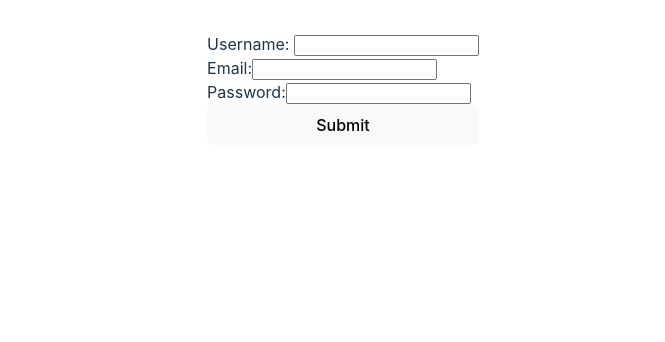
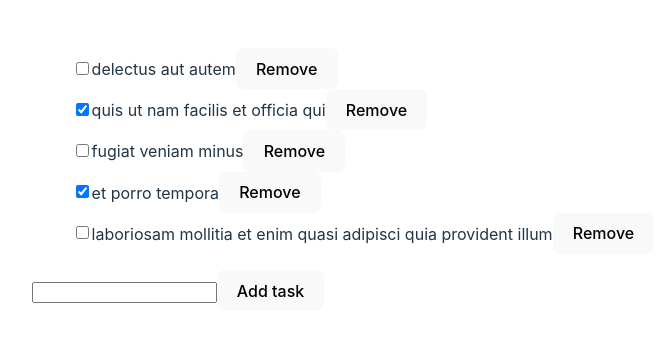
Before and after one commit to msrxse/react-challenges, a React (Vite) app: page / in a window 1280 px wide. Shown: the top 342 px of the page, without its empty margins (297-962 px from the left). Built offline with nearby package versions, Linux system fonts and the light colour scheme.

Commit message:
Build a task tracker application

```diff
--- a/src/App.tsx
+++ b/src/App.tsx
@@ -20,14 +20,16 @@ import { PostProvider } from './components/PostProvider'
 import FetchCustomHook from './components/FetchCustomHook'
 import CountdownTimer from './components/CountdownTimer'
 import FormValidations2 from './components/FormValidations2'
+import TaskTracker from './components/TaskTracker'
 
-const VISIBLE = 'form-validations-2'
+const VISIBLE = 'task-tracker'
 
 function App() {
   const [visible] = useState(VISIBLE)
 
   return (
     (visible === 'counter' && <Counter />) ||
+    (visible === 'task-tracker' && <TaskTracker />) ||
     (visible === 'form-validations-2' && <FormValidations2 />) ||
     (visible === 'countdown-timer' && <CountdownTimer />) ||
     (visible === 'fetch-custom-hook' && <FetchCustomHook />) ||
--- /dev/null
+++ b/src/components/TaskTracker.tsx
@@ -0,0 +1,102 @@
+/**
+ * Persistent Task Tracker
+ * Build a task tracker application that stores tasks locally, allowing users to access, delete and set complete tasks
+ */
+
+import { ChangeEvent, useState } from 'react'
+
+const DATA = [
+  {
+    id: 1,
+    title: 'delectus aut autem',
+    completed: false,
+  },
+  {
+    id: 2,
+    title: 'quis ut nam facilis et officia qui',
+    completed: true,
+  },
+  {
+    id: 3,
+    title: 'fugiat veniam minus',
+    completed: false,
+  },
+  {
+    id: 4,
+    title: 'et porro tempora',
+    completed: true,
+  },
+  {
+    id: 5,
+    title: 'laboriosam mollitia et enim quasi adipisci quia provident illum',
+    completed: false,
+  },
+]
+interface Task {
+  id: number
+  title: string
+  completed: boolean
+}
+const TaskTracker = () => {
+  const [tasks, setTasks] = useState<Task[]>(DATA)
+  const [newTask, setNewTask] = useState('')
+
+  const handleComplete = (e: ChangeEvent<HTMLInputElement>, id: number) => {
+    const { checked } = e.target
+    const newTasks = tasks.map((each) => {
+      if (each.id === id) {
+        return {
+          ...each,
+          completed: checked,
+        }
+      }
+      return each
+    })
+
+    setTasks(newTasks)
+  }
+  const handleDelete = (id: number) => {
+    const newTasks = tasks.filter((each) => each.id !== id)
+    setTasks(newTasks)
+  }
+  const handleAddTask = () => {
+    if (!newTask) {
+      return undefined
+    }
+    const newTasks = [...tasks]
+    console.log(newTasks)
+    const id = newTasks[newTasks.length - 1].id + 1
+
+    newTasks.push({
+      id,
+      title: newTask,
+      completed: false,
+    })
+
+    setTasks(newTasks)
+    setNewTask('')
+  }
+
+  return (
+    <div>
+      <ul style={{ listStyle: 'none' }}>
+        {tasks.map((task) => (
+          <li key={task.id}>
+            <input
+              type="checkbox"
+              checked={task.completed}
+              onChange={(e) => handleComplete(e, task.id)}
+            />
+            {task.title}
+            <button onClick={() => handleDelete(task.id)}>Remove</button>
+          </li>
+        ))}
+      </ul>
+      <div>
+        <input value={newTask} onChange={(e) => setNewTask(e.target.value)} />
+        <button onClick={handleAddTask}>Add task</button>
+      </div>
+    </div>
+  )
+}
+export default TaskTracker
```
Also changed, not shown: 1 other file (tests, documents, lock files or other folders).
